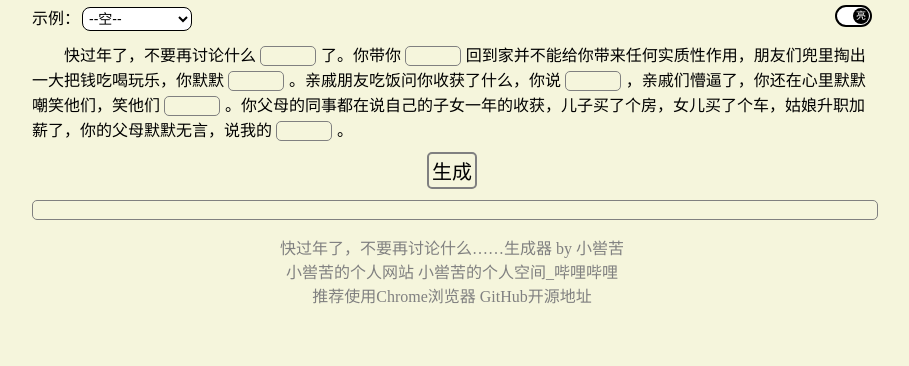
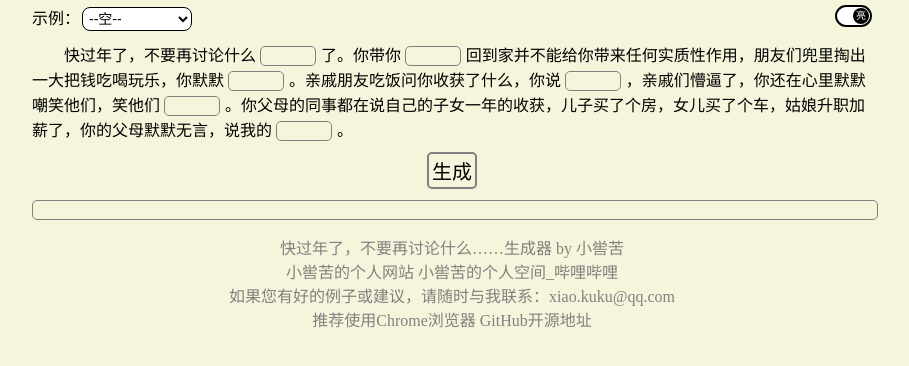
Before and after one commit to xkk1/NewYearIsComing, a plain HTML site: page index.html in a window 1280 px wide. Shown: the whole page, without its empty margins (188-1097 px from the left). Drawn offline with Linux system fonts and the light colour scheme.

Commit message:
Add more

```diff
--- a/NewYearIsComing.js
+++ b/NewYearIsComing.js
@@ -43,7 +43,7 @@ var example_data = {
     "流量卡2": ["套餐什么双不限，什么低资费", "的低资费双不限的套餐", "的在家里摆弄你的月租 0元的双不限", "我免费撸了个移动极速双不限", "不懂你的双不限，不懂你的低资费套餐，也笑他们每个月交50~几百的话费", "儿子吊活都没有干，吊钱都没有赚，成天在家蹲着撸了几张移动双不限，低资费0月租，运营商都要撸垮了。一天到晚聊着那张破手机卡，家里没人会在乎你的流量卡多牛逼，你只能跟不认识的陌生人吹吹牛，自己一个月工资2500，不想着好好挣钱，天天在撸卡，今天撸低资费的套餐，明天杠几G的流量包，后天有研究这个免流那个免流，然后又在群里发发流量装逼图，每天都是这样重复，班不上班，过年回到家，家里问你今年赚到了多少钱，你硬气的掏出了两个红米手机，里面装了四张手机卡，说：爸妈，你们看我这个月用了10t流量，看我牛逼吗"], // https://www.txrjy.com/archiver/tid-1266253.html
     "GitHub": ["GitHub", "的repo", "地打开GitHub给自己的repo点了个star", "你学会了使用GitHub管理项目", "不会用Git和GitHub", "儿子天天迷着个黑色背景的网站，房间乱七八糟，书也不翻几下"], // https://github.com/wrj2009/kgnl
     "政治": ["后现代、精神分析、齐泽克之类的", "的拉康选集", "的在家里捏着手机看未明子视频", "我解构了现代性,还去中心化了", "不懂你的安那其,不懂你的后现代主义，不懂你的激进性，也笑他们连解构是什么意思都不知道", "儿子买了一整套当代法国思想家译从，上豆瓣瞎骂了苏联的马克思主义，写了几篇狗屁不通的怪话文，还在网上炫耀自己不知道多少手的后结构主义哲学，人也越来越魔怔了"], // https://www.zhihu.com/question/506799934/answer/2290792445
-    "白嫖": ["下次一定、白嫖之类的", "白嫖攒下的的硬币", "的在B站白嫖视频", "我会在B站白嫖视频，不光不三连，连播放量都不会增加", "不看B站，甚至连哔哩哔哩都读不对", "儿子天天在劈里啪啦看视频，说话头也不抬一下，人越来越魔怔了"], // by 小喾苦
+    "B站白嫖": ["下次一定、白嫖之类的", "白嫖攒下的的硬币", "的在B站白嫖视频", "我会在B站白嫖视频，不光不三连，连播放量都不会增加", "不看B站，甚至连哔哩哔哩都读不对", "儿子天天在劈里啪啦看视频，说话头也不抬一下，人越来越魔怔了"], // by 小喾苦
     "***": ["牛子，药娘，击剑之类的", "的假牛子", "的在家里抽插你的屁眼子", "我体验了前高，和小药娘面基捅了屁眼子", "不懂绳艺，不懂扩张，不懂你的补佳乐和色谱龙，笑他们连BDSM都不知道", "儿子搞了个破炮机，开起来嗡嗡响，家里电表走得越来越快了，屁眼子也越来越大了"] // https://tieba.baidu.com/p/7647130454
 }
 var example_select = document.getElementById("example_select");
--- a/index.html
+++ b/index.html
@@ -42,7 +42,8 @@
     <div class="footer">
         快过年了，不要再讨论什么……生成器 <a href="/" target="_blank" rel="noopener">by 小喾苦</a><br />
         <a href="https://xkk1.github.io" target="_blank" rel="noopener">小喾苦的个人网站</a>
-        <a href="https://space.bilibili.com/513689605" target="_blank" rel="noopener">小喾苦的个人空间_哔哩哔哩</a> <br>
+        <a href="https://space.bilibili.com/513689605" target="_blank" rel="noopener">小喾苦的个人空间_哔哩哔哩</a><br />
+        如果您有好的例子或建议，请随时与我联系：<a href="mailto:xiao.kuku@qq.com">xiao.kuku@qq.com</a><br />
         <a href="https://www.google.cn/chrome/" target="_blank" rel="noopener">推荐使用Chrome浏览器</a>
         <a href="http://github.com/xkk1/NewYearIsComing" target="_blank" rel="noopener">GitHub开源地址</a>
         <!-- 2023年1月17日23点44分 -->
```
